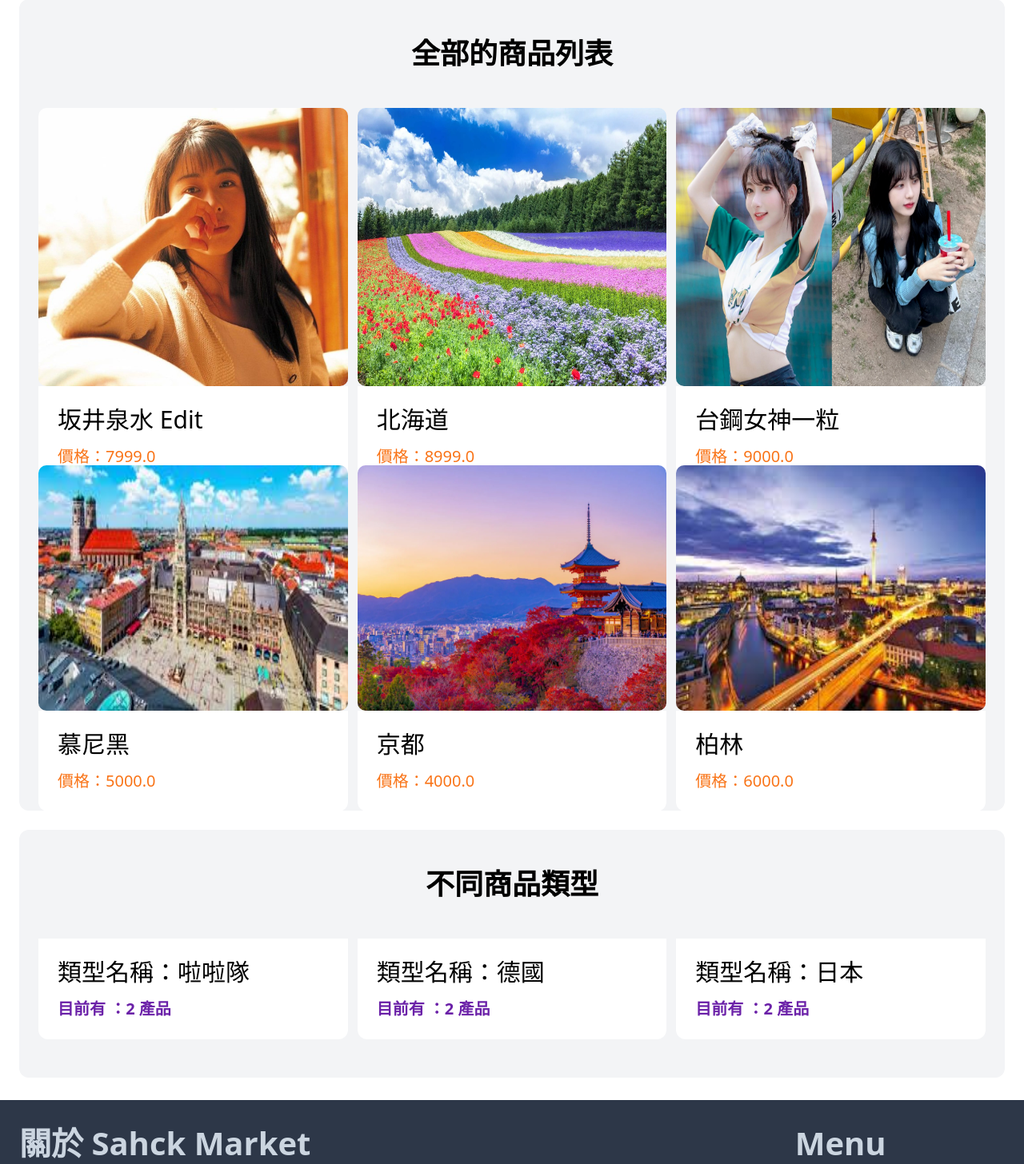
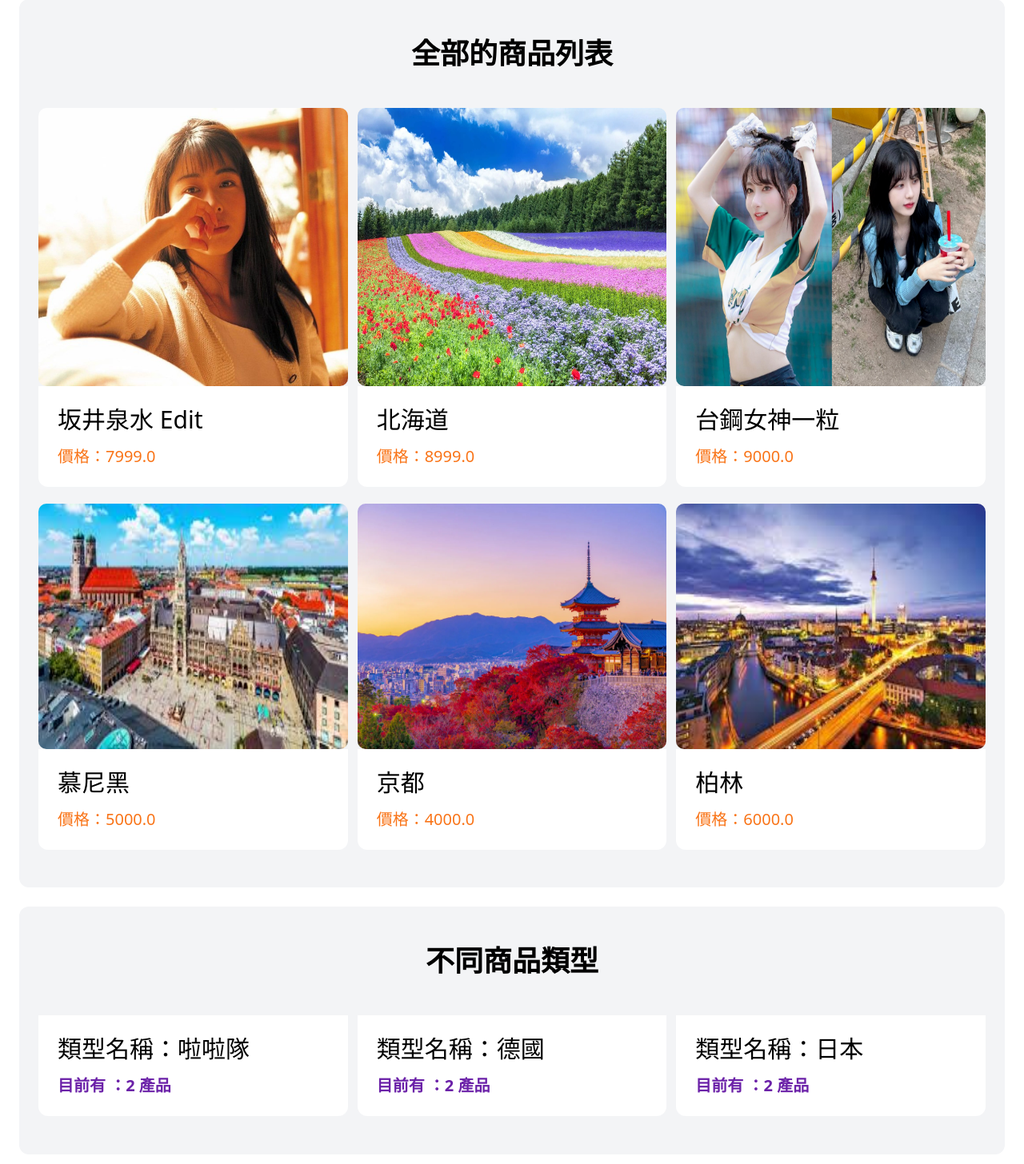
Before and after one commit to ShackArbeit/DjangoMarket2, a Django app: page / in a window 1280 px wide. Shown: the part 137-1593 px from the top of the page at 80% size. Run offline with Django 5.2, Linux system fonts and the light colour scheme; data comes from the database, SQL or seed files in the repository; both versions use the stored data as it was after the commit; some libraries are stand-ins or nearby versions.

Commit message:
Add Style

```diff
--- a/core/templates/index.html
+++ b/core/templates/index.html
@@ -5,7 +5,7 @@
             <h2 class="mb-12 text-4xl text-center font-bold">全部的商品列表</h2>
             <div class="grid grid-cols-3 gap-3">
                   {% for item in items%}
-                        <div>
+                        <div style="margin-bottom:3rem">
                               <!-- 這裡的 item 是對應 item app 中 urls.py 裡面的 app_name  -->
                               <a href="{% url 'item:detail' item.id %}"
                                >
--- a/item/templates/items.html
+++ b/item/templates/items.html
@@ -30,7 +30,7 @@
               <li><a href="{% url 'item:items' %}" class="mt-2 py-4 px-8 inline-block bg-yellow-500 text-lg rounded-xl text-white">清除</a>
 
     </div>
-    <div class="col-span-3">
+    <div class="col-span-3 ">
           <div class="grid grid-cols-3 gap-3">
                 {% for item in items %}
                   <div>
```
Also changed, not shown: db.sqlite3.
